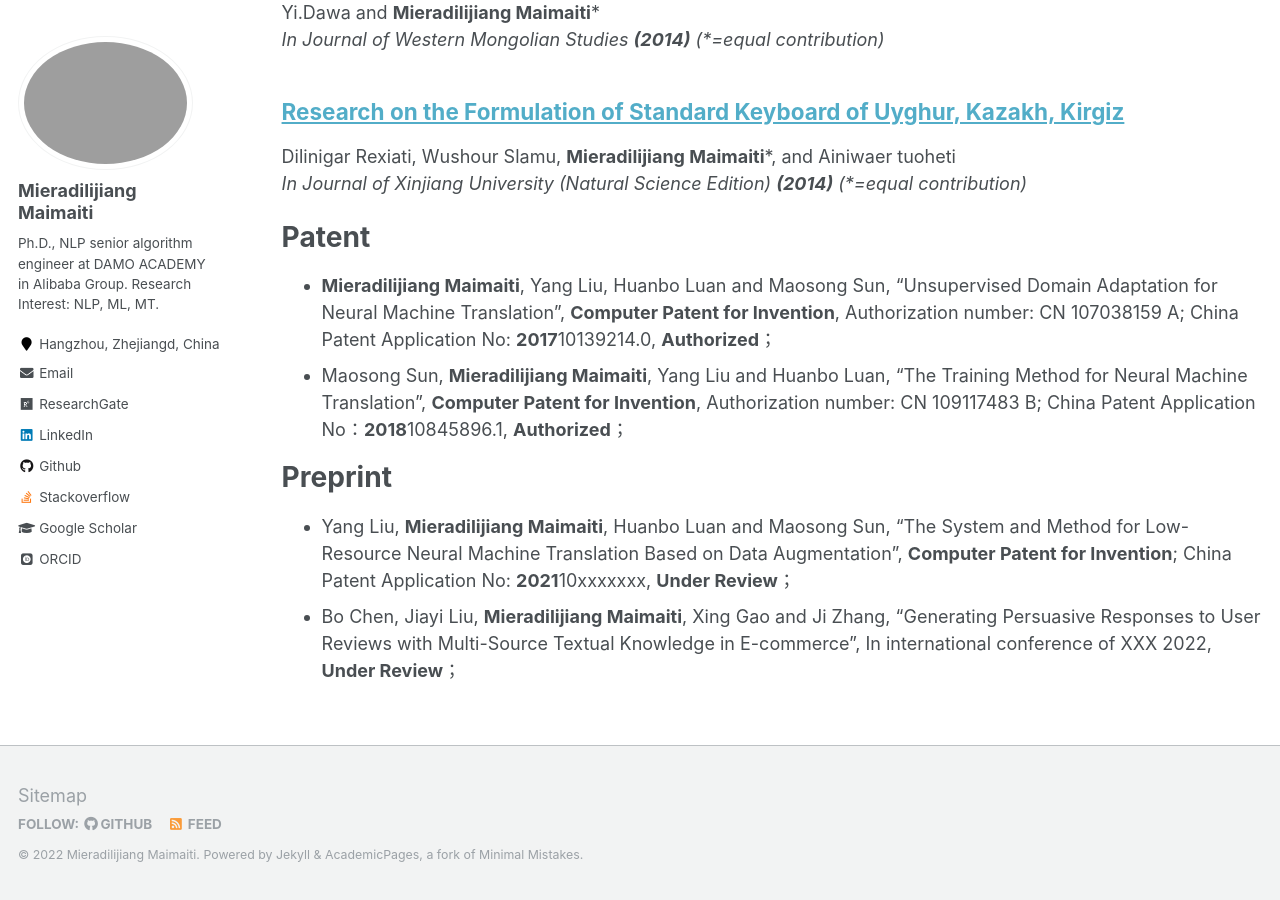
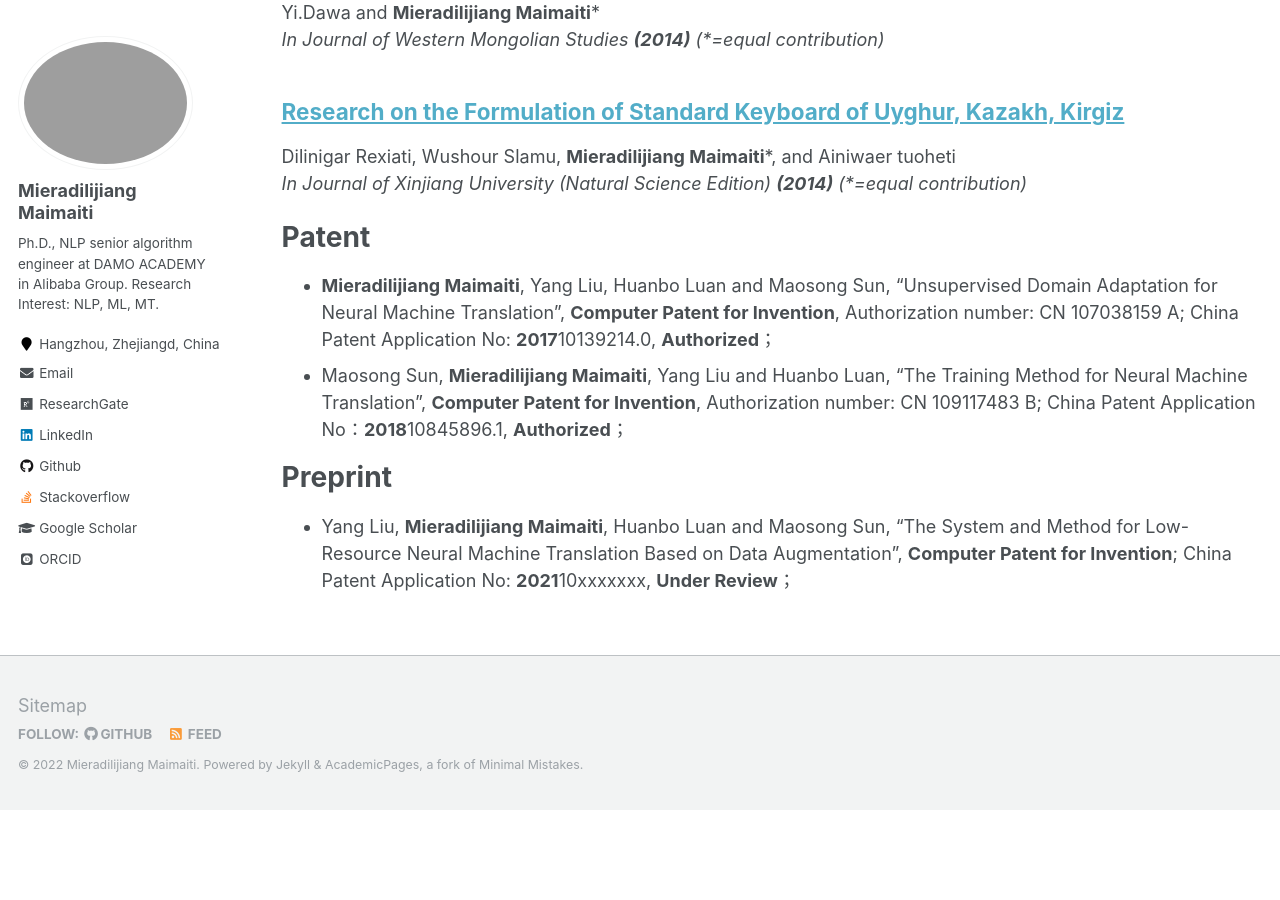
Before and after one commit to miradel51/miradel51.github.io, a Jekyll site: the page built from _pages/publications.md, in a window 1280 px wide and 900 px high, scrolled down 2883 px. Built offline with Jekyll 4.4.1, drawn with Linux system fonts in a browser that asks for light colours; some web fonts are replaced; after the commit the page ends 3693 px from its top, so only the background shows below that.

Commit message:
Update publications.md
removed one the pre-print paper.

```diff
--- a/_pages/publications.md
+++ b/_pages/publications.md
@@ -23,4 +23,3 @@ Patent
 Preprint
 ======
 * Yang Liu, __Mieradilijiang Maimaiti__, Huanbo Luan and Maosong Sun, "The System and Method for Low-Resource Neural Machine Translation Based on Data Augmentation", __Computer Patent for Invention__; China Patent Application No: **2021**10xxxxxxx, __Under Review__；
-* Bo Chen, Jiayi Liu, __Mieradilijiang Maimaiti__, Xing Gao and Ji Zhang, "Generating Persuasive Responses to User Reviews with Multi-Source Textual Knowledge in E-commerce", In international conference of XXX 2022, __Under Review__；
```
